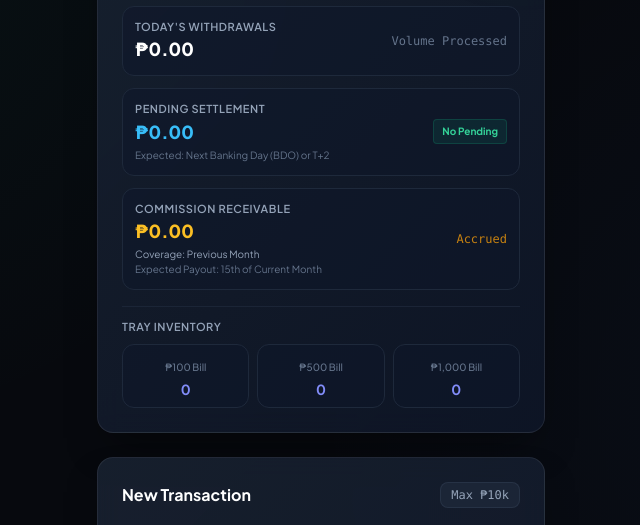
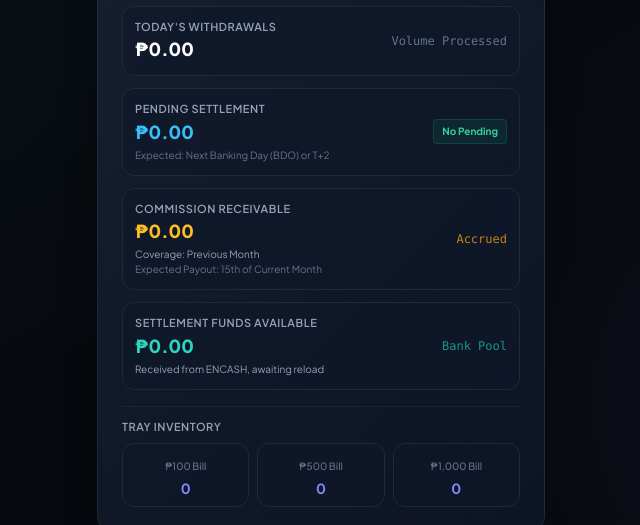
Before and after one commit to kennethrb/portable-atm, a plain HTML site: page index.html in a window 1280 px wide. Shown: the part 243-768 px from the top of the page, without its empty margins (319-959 px from the left). Drawn offline with nearby package versions, Linux system fonts and the light colour scheme; no server answers.

Commit message:
Update index.html

```diff
--- a/index.html
+++ b/index.html
@@ -87,6 +87,16 @@
                         <span id="dashCommissionPayBy" class="text-[10px] text-slate-500 block">Expected Payout: 15th of Current Month</span>
                     </div>
                     <span class="text-xs text-amber-500/80 font-mono">Accrued</span>
+                </div>
+
+                <!-- Card 4: Settlement Funds Available (NEW) -->
+                <div class="bg-slate-900/50 p-3 rounded-xl border border-slate-800 flex justify-between items-center">
+                    <div>
+                        <span class="text-[11px] text-slate-400 uppercase font-semibold tracking-wider block">Settlement Funds Available</span>
+                        <span id="dashSettlementFunds" class="text-lg font-extrabold text-teal-400">₱0.00</span>
+                        <span class="text-[10px] text-slate-400 block mt-0.5">Received from ENCASH, awaiting reload</span>
+                    </div>
+                    <span class="text-xs text-teal-500/80 font-mono">Bank Pool</span>
                 </div>
 
             </div>
```
